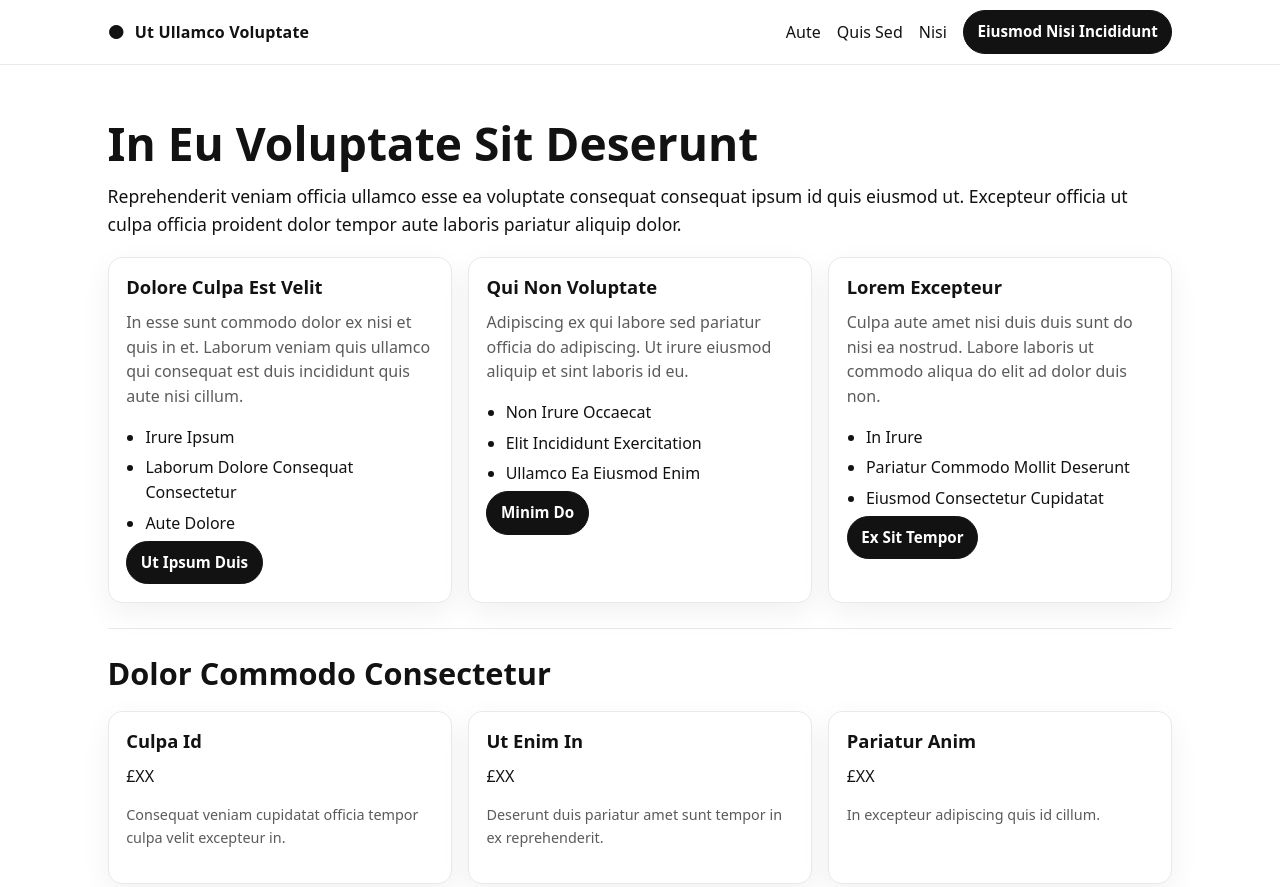
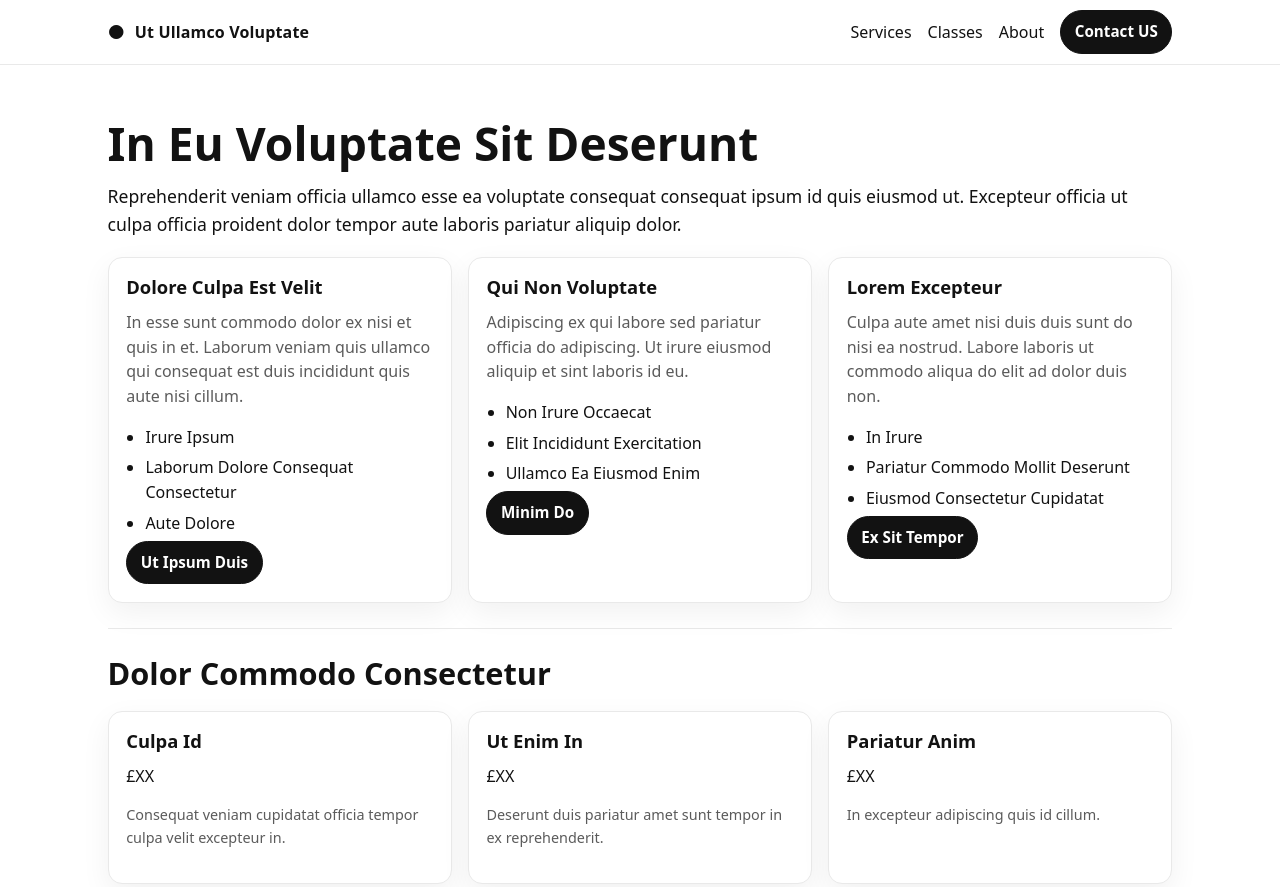
Before and after one commit to awaist7860/Client-Website-1, a plain HTML site: page services.html in a window 1280 px wide. Shown: the top 887 px of the page. Drawn offline with Linux system fonts and the light colour scheme.

Commit message:
Fixed Menu UI

```diff
--- a/services.html
+++ b/services.html
@@ -1,7 +1,7 @@
 <!DOCTYPE html>
 <html lang="en">
 <head>
-  <title>Aliqua Aute Consectetur | Eiusmod Velit Non</title>
+  <title>Clinic Name Here</title>
 
   <meta charset="UTF-8">
   <meta name="viewport" content="width=device-width, initial-scale=1.0">
@@ -25,10 +25,10 @@
     </button>
 
     <nav id="site-nav" class="site-nav" aria-label="Ea consectetur sunt laborum et eu.">
-      <a href="services.html">Aute</a>
-      <a href="classes.html">Quis Sed</a>
-      <a href="about.html">Nisi</a>
-      <a href="contact.html" class="btn btn-small">Eiusmod Nisi Incididunt</a>
+      <a href="services.html">Services</a>
+      <a href="classes.html">Classes</a>
+      <a href="about.html">About</a>
+      <a href="contact.html" class="btn btn-small">Contact US</a>
     </nav>
   </div>
 </header>
```
Also changed, not shown: about.html (+4 -4 lines), classes.html (+4 -4 lines), contact.html (+4 -4 lines), index.html (+4 -4 lines).
